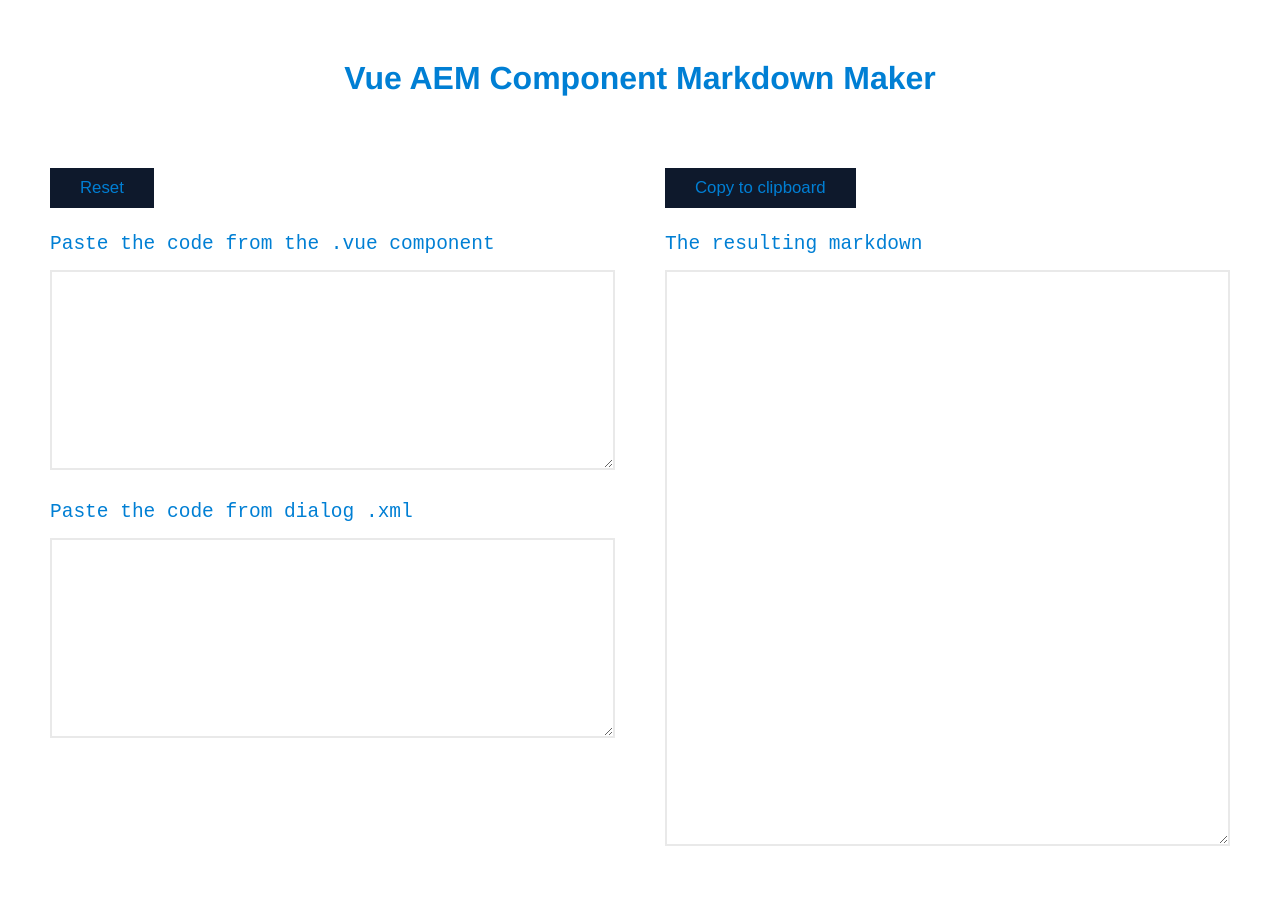
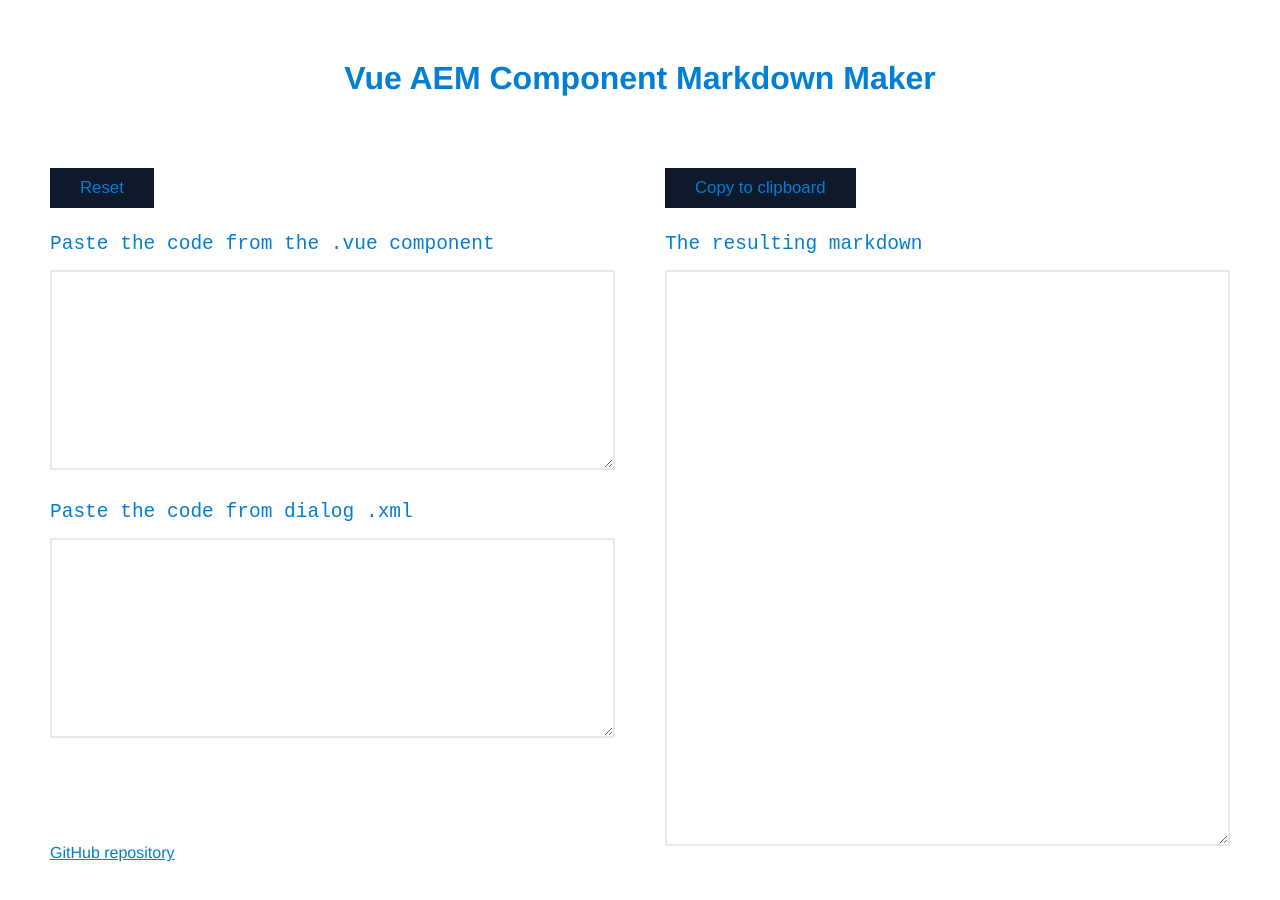
Before and after one commit to LuisArmando-TestCoder/Vue-AEM-Component-Markdown-Maker, a Vue app: page / in a window 1280 px wide. Shown: the top 900 px of the page. Before the commit the page ends 852 px from the top, so only its background shows below. Built offline with nearby package versions, Linux system fonts and the light colour scheme.

Commit message:
Add GitHub link

```diff
--- a/src/App.vue
+++ b/src/App.vue
@@ -1,6 +1,11 @@
 <template>
   <h1>Vue AEM Component Markdown Maker</h1>
   <MarkdownMaker/>
+  <aside>
+    <a href="https://github.com/LuisArmando-TestCoder/Vue-AEM-Component-Markdown-Maker">
+      GitHub repository
+    </a>
+  </aside>
 </template>
 
 <script>
@@ -26,6 +31,11 @@
   --gray: #e9e9e9;
 }
 
+aside {
+  padding: 50px;
+  text-align: left;
+}
+
 body {
   margin: 0;
   background: var(--background);
@@ -33,9 +43,16 @@
 
 h1 {
   text-align: center;
+}
+
+h1, aside {
   font-family: Avenir, Helvetica, Arial, sans-serif;
   -webkit-font-smoothing: antialiased;
   -moz-osx-font-smoothing: grayscale;
+}
+
+a {
+  color: var(--blue);
 }
 
 #app {
```
